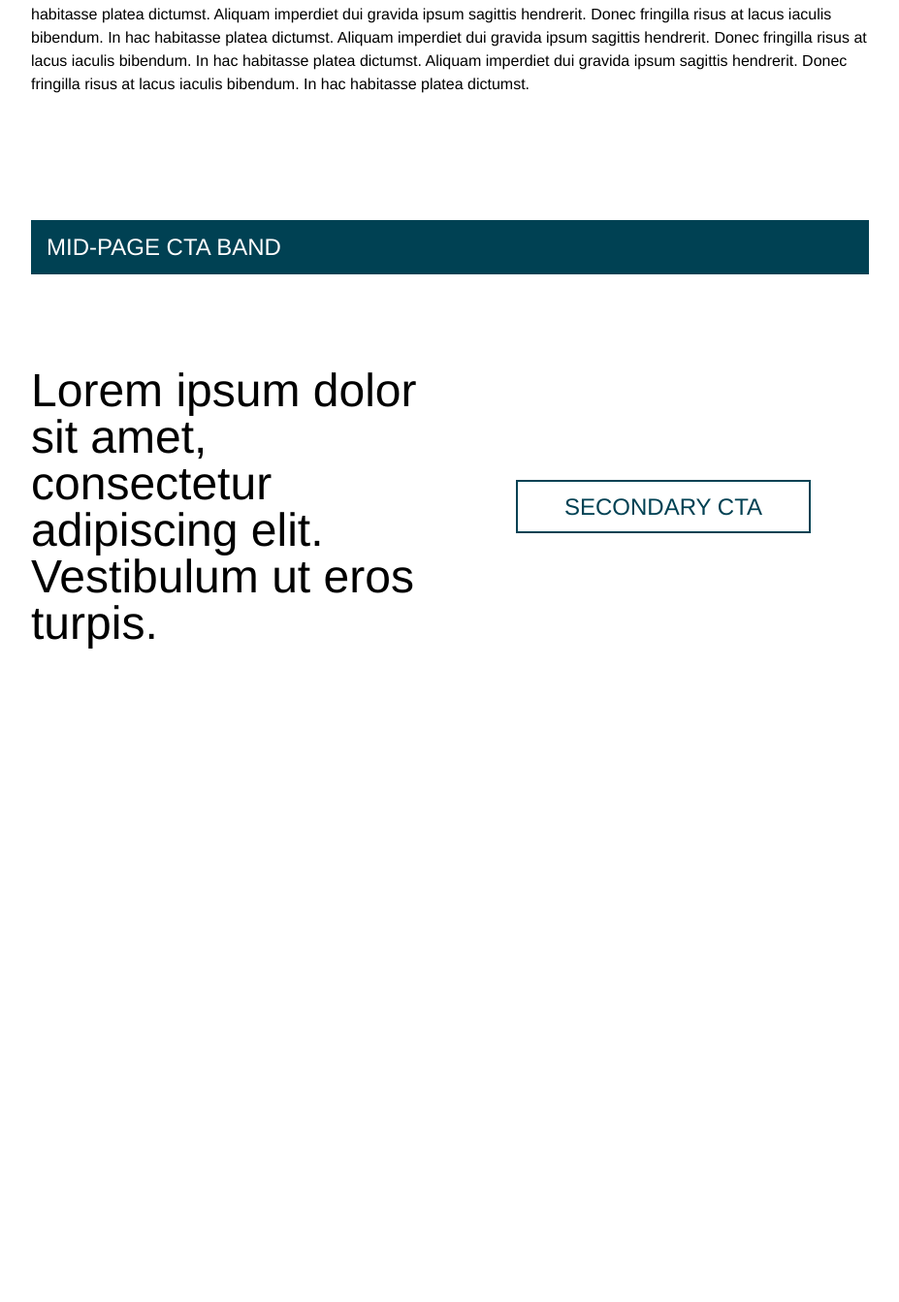
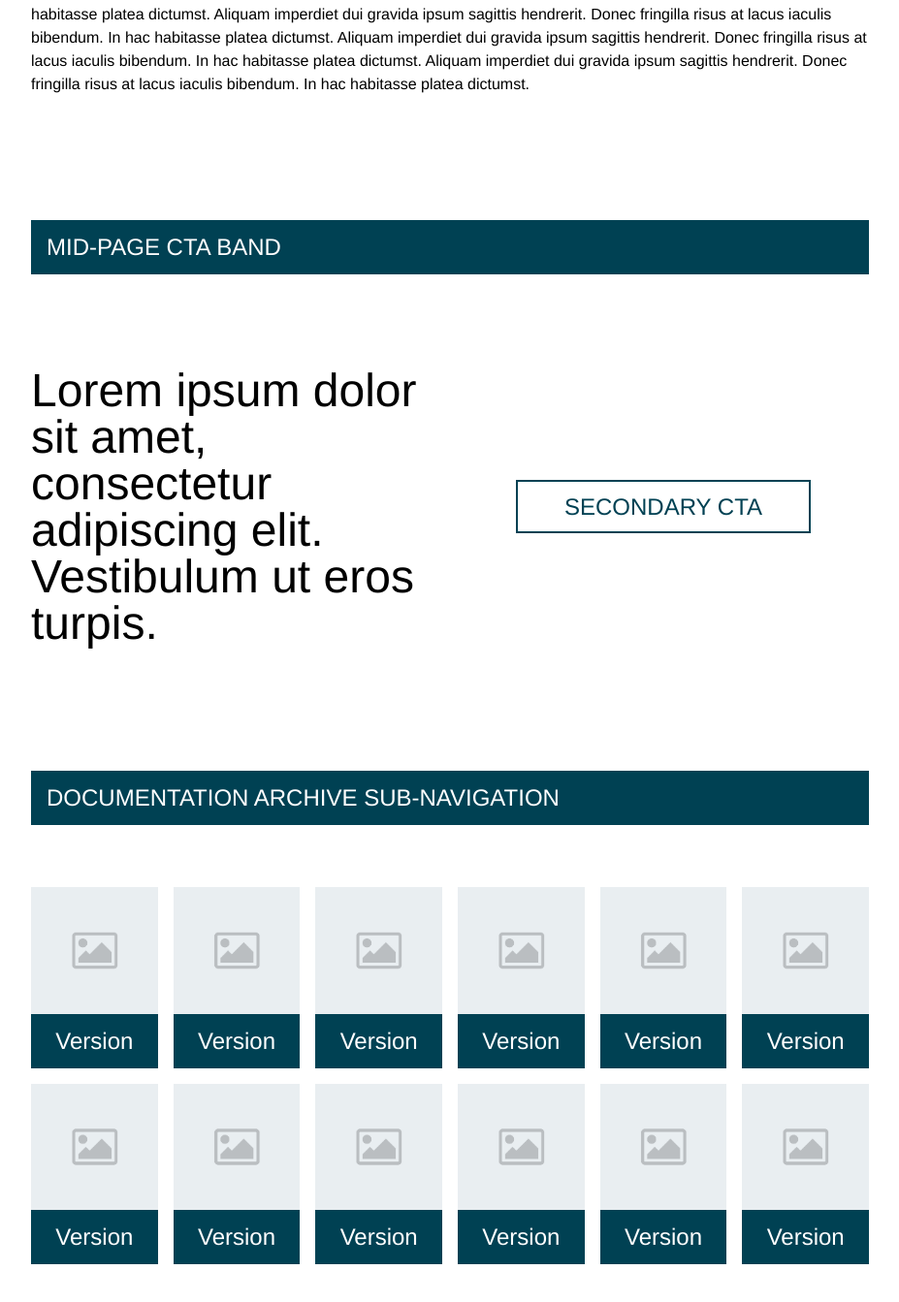
Before and after one commit to rhmwes/community-theme, a Jekyll site: the page built from components.md, in a window 1280 px wide and 1400 px high, scrolled down 6482 px. Shown: the top 1343 px of the window at 97% size, without its empty margins (176-1103 px from the left). Built offline with Jekyll 4.4.1, drawn with Linux system fonts in a browser that asks for light colours; nearby versions of some CDN libraries; before the commit the page ends 7277 px from its top, so only the background shows below that.

Commit message:
Added docs-archive-subnav component

```diff
--- /dev/null
+++ b/_includes/docs-archive-subnav.html
@@ -0,0 +1,74 @@
+<div class="component-wrapper docs-archive-subnav">
+  <div class="width-2-12 version-block">
+    <a href="#">
+      <img src="{{site.baseurl}}/assets/images/square-placeholder.png">
+      <div class="img-caption">Version</div>
+    </a>
+  </div>
+  <div class="width-2-12 version-block">
+    <a href="#">
+      <img src="{{site.baseurl}}/assets/images/square-placeholder.png">
+      <div class="img-caption">Version</div>
+    </a>
+  </div>
+  <div class="width-2-12 version-block">
+    <a href="#">
+      <img src="{{site.baseurl}}/assets/images/square-placeholder.png">
+      <div class="img-caption">Version</div>
+    </a>
+  </div>
+  <div class="width-2-12 version-block">
+    <a href="#">
+      <img src="{{site.baseurl}}/assets/images/square-placeholder.png">
+      <div class="img-caption">Version</div>
+    </a>
+  </div>
+  <div class="width-2-12 version-block">
+    <a href="#">
+      <img src="{{site.baseurl}}/assets/images/square-placeholder.png">
+      <div class="img-caption">Version</div>
+    </a>
+  </div>
+  <div class="width-2-12 version-block">
+    <a href="#">
+      <img src="{{site.baseurl}}/assets/images/square-placeholder.png">
+      <div class="img-caption">Version</div>
+    </a>
+  </div>
+  <div class="width-2-12 version-block">
+    <a href="#">
+      <img src="{{site.baseurl}}/assets/images/square-placeholder.png">
+      <div class="img-caption">Version</div>
+    </a>
+  </div>
+  <div class="width-2-12 version-block">
+    <a href="#">
+      <img src="{{site.baseurl}}/assets/images/square-placeholder.png">
+      <div class="img-caption">Version</div>
+    </a>
+  </div>
+  <div class="width-2-12 version-block">
+    <a href="#">
+      <img src="{{site.baseurl}}/assets/images/square-placeholder.png">
+      <div class="img-caption">Version</div>
+    </a>
+  </div>
+  <div class="width-2-12 version-block">
+    <a href="#">
+      <img src="{{site.baseurl}}/assets/images/square-placeholder.png">
+      <div class="img-caption">Version</div>
+    </a>
+  </div>
+  <div class="width-2-12 version-block">
+    <a href="#">
+      <img src="{{site.baseurl}}/assets/images/square-placeholder.png">
+      <div class="img-caption">Version</div>
+    </a>
+  </div>
+  <div class="width-2-12 version-block">
+    <a href="#">
+      <img src="{{site.baseurl}}/assets/images/square-placeholder.png">
+      <div class="img-caption">Version</div>
+    </a>
+  </div>
+</div>
--- a/_layouts/components.html
+++ b/_layouts/components.html
@@ -57,3 +57,8 @@ layout: base
   <div class="width-12-12 component-name"><h5>Mid-Page CTA Band</h5></div>
 </div>
 {% include mid-page-cta-band.html %}
+
+<div class="grid-wrapper">
+  <div class="width-12-12 component-name"><h5>Documentation Archive Sub-navigation</h5></div>
+</div>
+{% include docs-archive-subnav.html %}
--- a/_sass/core/global.scss
+++ b/_sass/core/global.scss
@@ -133,6 +133,7 @@ a {
   line-height: 1.5rem;
   font-weight: 400;
   cursor: pointer;
+  text-decoration: none;
 }
 
 a.button-cta {
--- /dev/null
+++ b/_sass/core/includes/docs-archive-subnav.scss
@@ -0,0 +1,15 @@
+.docs-archive-subnav {
+  .version-block {
+
+  }
+  .img-caption {
+    font-size: 1.5rem;
+    line-height: 1.5rem;
+    text-align: center;
+    font-weight: 200;
+    padding: 1rem;
+    background-color: $blue;
+    color: $white;
+    margin-top: -7px;
+  }
+}
--- a/assets/css/main.scss
+++ b/assets/css/main.scss
@@ -16,6 +16,7 @@ $baseurl: "{{ site.baseurl }}";
 @import "core/includes/download-announcement-band";
 @import "core/includes/two-column-content-band";
 @import "core/includes/mid-page-cta-band";
+@import "core/includes/docs-archive-subnav";
 
 @import "project-colors";
 @import "components";
```
Also changed, not shown: assets/images/square-placeholder.png (added).
